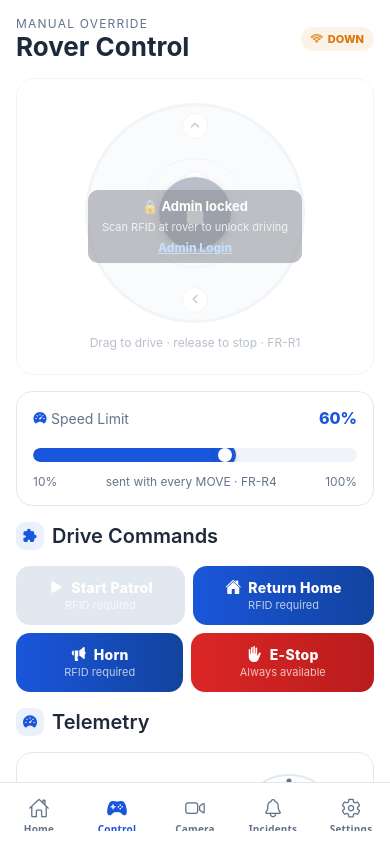
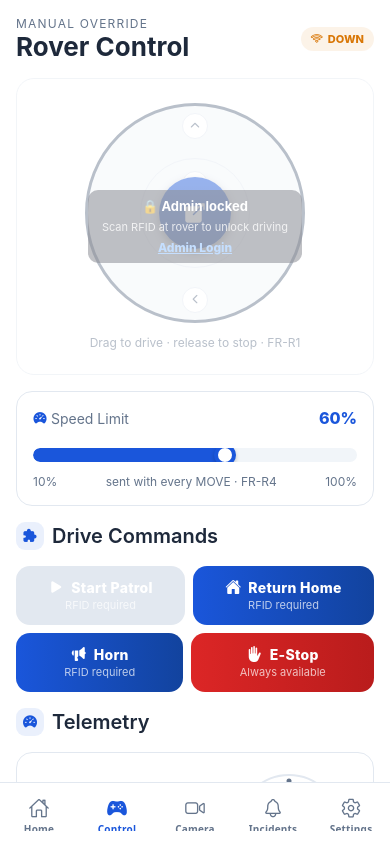
Before and after one commit to kunal-shetty/shade, a React Native app: screen /Control in a window 390 px wide. Built offline with nearby package versions, Linux system fonts and the light colour scheme.

Commit message:
feat(control): improve rover control screen

```diff
--- a/src/screens/ControlScreen.tsx
+++ b/src/screens/ControlScreen.tsx
@@ -126,7 +126,7 @@ export const ControlScreen = () => {
         <AdminLock onRequestUnlock={() => showRfidModal(true)} lockedHint="Scan RFID at rover to unlock driving">
           <View style={[styles.joyCard, { backgroundColor: c.card, borderColor: c.border }]}>
             <JoystickPad
-              disabled={!isAdmin || !connected}
+              disabled={false}
               onMove={(angle, speed) => sender.move(angle, speed, speedLimit)}
               onStop={() => sender.stop()}
             />
```
